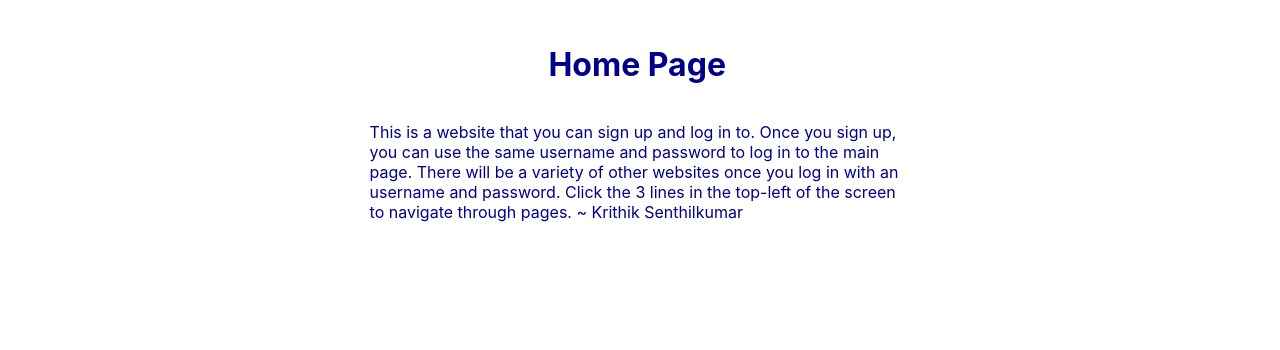
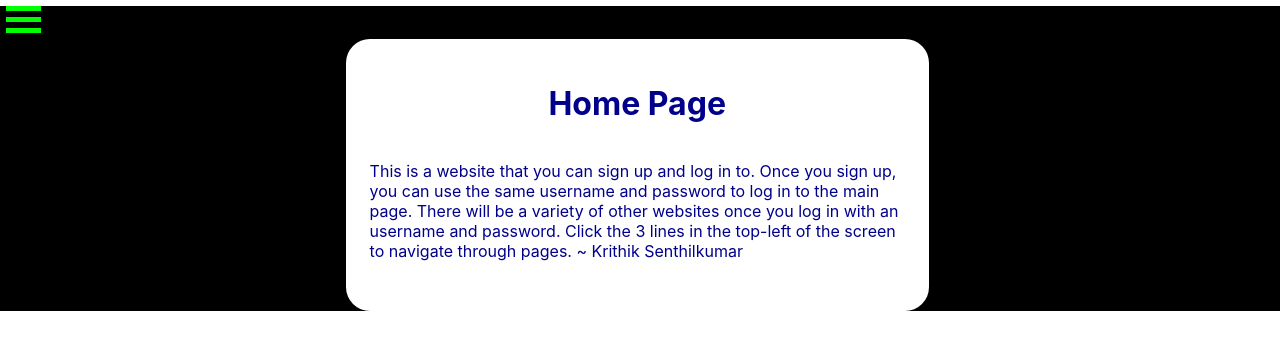
Before and after one commit to KSCoder4/testFrontend, a React (Create React App) app: page / in a window 1280 px wide. Shown: the top 350 px of the page. Built offline with nearby package versions, Linux system fonts and the light colour scheme.

Commit message:
added nav bar, need to style

```diff
--- a/src/App.css
+++ b/src/App.css
@@ -1,3 +1,3 @@
 .App {
-  text-align: center;
+  background-color: black;
 }
--- a/src/App.js
+++ b/src/App.js
@@ -1,6 +1,8 @@
 import Welcome from './Welcome.js'
+import './App.css'
 import Space from './space.js'
 import { BrowserRouter as Router, Routes, Route } from 'react-router-dom';
+import NavBar from './NavBar.js'
 
 function App() {
   return (
@@ -9,6 +11,7 @@ function App() {
         <Router>
           <div className='app'>
             <meta name="viewport" content="width=device-width, initial-scale=1.0"></meta>
+            <NavBar/>
             <div className='contentDiv'>
               <Routes>
                 <Route path="/" element={<Welcome />} />
--- /dev/null
+++ b/src/NavBar.css
@@ -0,0 +1,20 @@
+.container {
+    cursor: pointer;
+  }
+
+  .bar1,
+  .bar2,
+  .bar3 {
+    width: 35px;
+    height: 5px;
+    background-color: lime;
+    margin: 6px;
+    transition: 0.4s;
+  }
+  .navLink{
+  font-size:x-large;
+  font-family:Georgia, 'Times New Roman', Times, serif
+  }
+  #heading{
+  font-size: xx-large;
+  }
--- /dev/null
+++ b/src/NavBar.js
@@ -0,0 +1,49 @@
+import { Container, NavDropdown, Offcanvas } from 'react-bootstrap';
+import { useState } from 'react';
+import './NavBar.css';
+import { Link } from 'react-router-dom';
+
+function NavBar() {
+  const [show, setShow] = useState(false);
+
+  const closeSidebar = () => setShow(false);
+  const showSidebar = () => {
+    setShow(true);
+  };
+
+	{/*const logout = () => {
+		closeSidebar();
+		api.logoutUser();
+	};*/}
+
+  return (
+    <>
+      <Container className='p-4'>
+        <div className='container' onClick={showSidebar}>
+          <div className='bar1'></div>
+          <div className='bar2'></div>
+          <div className='bar3'></div>
+        </div>
+        <Offcanvas backdrop='false' show={show} onHide={closeSidebar}>
+          <Offcanvas.Header closeButton>
+            <Offcanvas.Title id="heading">Navigation</Offcanvas.Title>
+          </Offcanvas.Header>
+          <Offcanvas.Body>
+            <NavDropdown.Item className='navLink' as={Link} to='/' onClick={closeSidebar}>
+              Home Page
+            </NavDropdown.Item>
+            <br />
+            {/*{api.checkLoggedInStatus() ? (*/}
+            <NavDropdown.Item className='navLink' as={Link} to='/space' onClick={closeSidebar}>
+              Space Exploration (In Progress)
+            </NavDropdown.Item>
+            {/*}) : null}*/}
+            <br/>
+          </Offcanvas.Body>
+        </Offcanvas>
+      </Container>
+    </>
+  );
+}
+
+export default NavBar;
```
